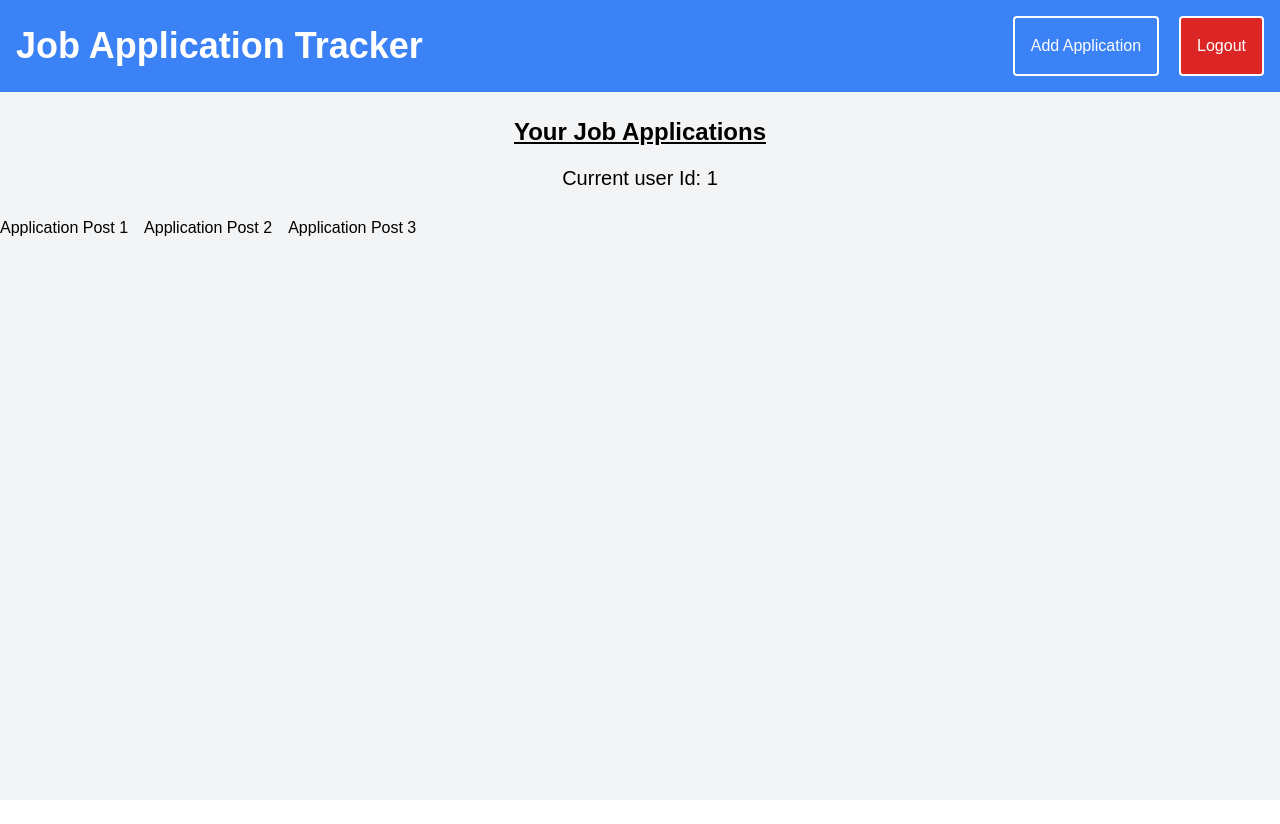
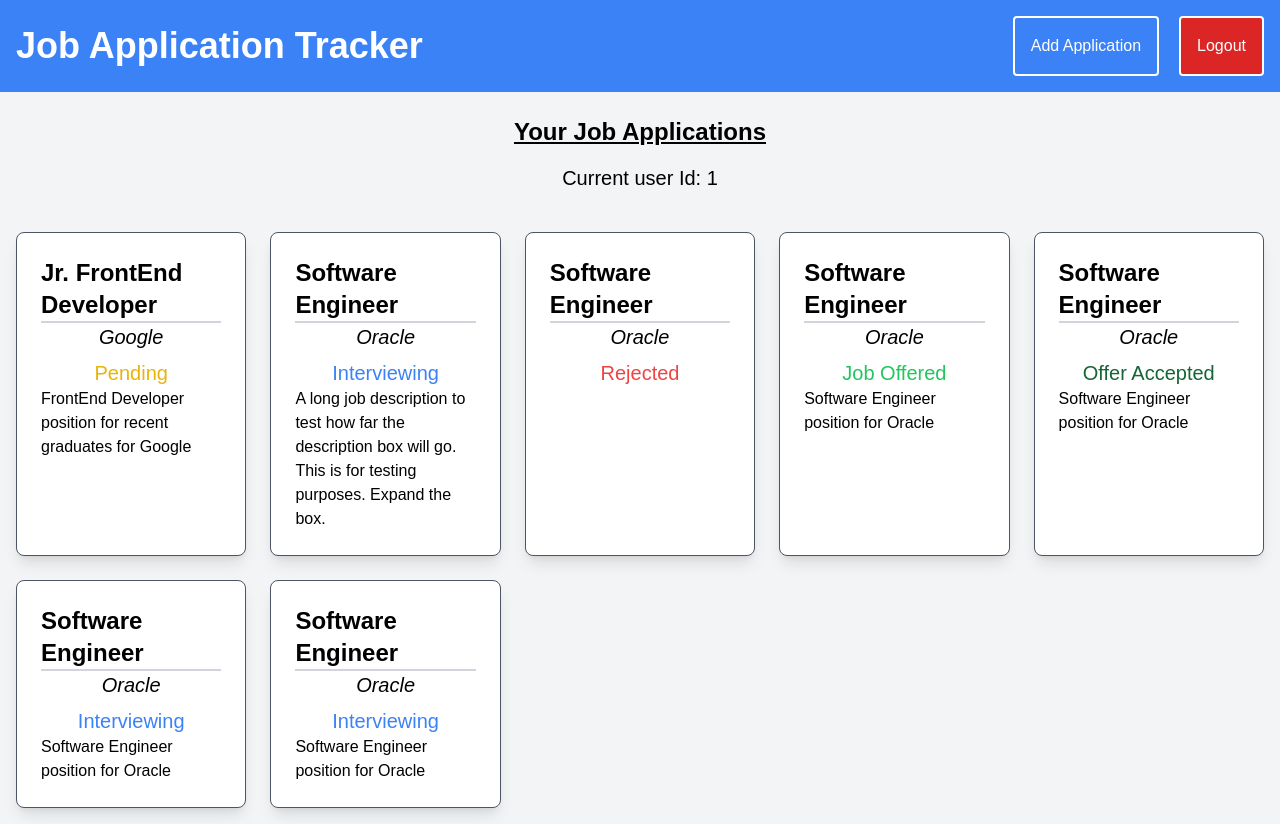
Before and after one commit to johnnymacsf/job-tracker, a Next.js app: page /feed in a window 1280 px wide. Before the commit the page ends 800 px from the top, so only its background shows below. Built offline with nearby package versions, Linux system fonts and the light colour scheme; sample sign-in values are in the browser's storage.

Commit message:
Styled the Application post component and how they will display on feed

```diff
--- a/app/add-post/page.tsx
+++ b/app/add-post/page.tsx
@@ -1,9 +1,7 @@
-'use client';
+'use client'
 
-import React from "react";
-import { useState } from "react";
-import {useRouter } from "next/navigation";
-import { useSession } from "next-auth/react";
+import { useEffect, useState } from "react";
+import { useRouter } from "next/navigation";
 
 export default function AddPost() {
     const router = useRouter();
@@ -11,6 +9,12 @@ export default function AddPost() {
     const [companyName, setCompanyName] = useState('');
     const [status, setStatus] = useState('');
     const [description, setDescription] = useState('');
+    const [userId, setUserId] = useState<string | null>(null);
+
+    useEffect(() => {
+        const currentUserId = localStorage.getItem('userId');
+        setUserId(currentUserId); // Set the userId
+    }, []);
 
     return(
         <div className="bg-gray-100 min-h-screen">
@@ -60,11 +64,14 @@ export default function AddPost() {
                         className="mt-1 block w-full px-3 py-2 border border-gray-300 rounded-md shadow-sm text-black placeholder-black"
                     />
                 </div>
+                {/* Display userId */}
+                {userId && (
+                    <p className="text-center text-lg text-gray-700">Current User ID: {userId}</p>
+                )}
                 <button type="submit" className="w-full px-4 py-2 bg-blue-500 text-white rounded hover:bg-blue-300">
                     Submit
                 </button>
             </form>
-
         </div>
-    )
+    );
 }
--- a/app/components/Post.tsx
+++ b/app/components/Post.tsx
@@ -8,11 +8,28 @@ interface PostProps {
   }
 
 export default function Post({id, jobTitle, companyName, status, description}: PostProps) {
+    const getStatusColor = (status: string) => {
+        switch (status) {
+            case 'Interviewing':
+                return 'text-blue-500';
+            case 'Rejected':
+                return 'text-red-500';
+            case 'Pending':
+                return 'text-yellow-500';
+            case 'Job Offered':
+                return 'text-green-500';
+            case 'Offer Accepted':
+                return 'text-green-800'
+            default:
+                return 'text-gray-600';
+        }
+      };
+
     return(
-        <div>
-            <h3>{jobTitle}</h3>
-            <h3>{companyName}</h3>
-            <h3>{status}</h3>
+        <div className="border border-gray-600 shadow-lg rounded-lg p-6 bg-white text-black h-full flex flex-col items-center">
+            <h3 className="text-2xl font-bold border-b-2 border-gray-300">{jobTitle}</h3>
+            <h3 className="text-xl italic">{companyName}</h3>
+            <h3 className={`text-xl mt-2 text-center ${getStatusColor(status)}`}>{status}</h3>
             <h3>{description}</h3>
         </div>
     )
--- a/app/feed/page.tsx
+++ b/app/feed/page.tsx
@@ -4,6 +4,7 @@ import { useRouter } from 'next/navigation';
 import { useEffect, useState } from 'react';
 import Navbar from '../components/Navbar';
 import prisma from '@/lib/prisma';
+import Post from '../components/Post';
 
 export default function Feed() {
   const router = useRouter();
@@ -25,18 +26,20 @@ export default function Feed() {
     <div className="bg-gray-100 min-h-screen">
       <Navbar />
       <h1 className="text-center text-2xl mt-6 font-bold text-black underline mb-4">Your Job Applications</h1>
-
       {userId ? (
         <p className="text-center text-xl text-black mb-6">Current user Id: {userId}</p>
       ) : (
         <p className="text-center text-xl text-black mb-6">User ID not found</p>
       )}
-
-      <ul className='text-black text-center flex flex-row space-x-4'>
-        <li>Application Post 1</li>
-        <li>Application Post 2</li>
-        <li>Application Post 3</li>
-      </ul>
+      <div className='grid grid-cols-1 sm:grid-cols-2 md:grid-cols-3 lg:grid-cols-5 gap-6 p-4'>
+        <Post  id='1' jobTitle='Jr. FrontEnd Developer' companyName='Google' description={"FrontEnd Developer position for recent graduates for Google"} status='Pending'/>
+        <Post  id='2' jobTitle='Software Engineer' companyName='Oracle' description={"A long job description to test how far the description box will go. This is for testing purposes. Expand the box."} status='Interviewing'/>
+        <Post  id='2' jobTitle='Software Engineer' companyName='Oracle' description={""} status='Rejected'/>
+        <Post  id='2' jobTitle='Software Engineer' companyName='Oracle' description={"Software Engineer position for Oracle"} status='Job Offered'/>
+        <Post  id='2' jobTitle='Software Engineer' companyName='Oracle' description={"Software Engineer position for Oracle"} status='Offer Accepted'/>
+        <Post  id='2' jobTitle='Software Engineer' companyName='Oracle' description={"Software Engineer position for Oracle"} status='Interviewing'/>
+        <Post  id='2' jobTitle='Software Engineer' companyName='Oracle' description={"Software Engineer position for Oracle"} status='Interviewing'/>
+      </div>
     </div>
   );
 }
```
